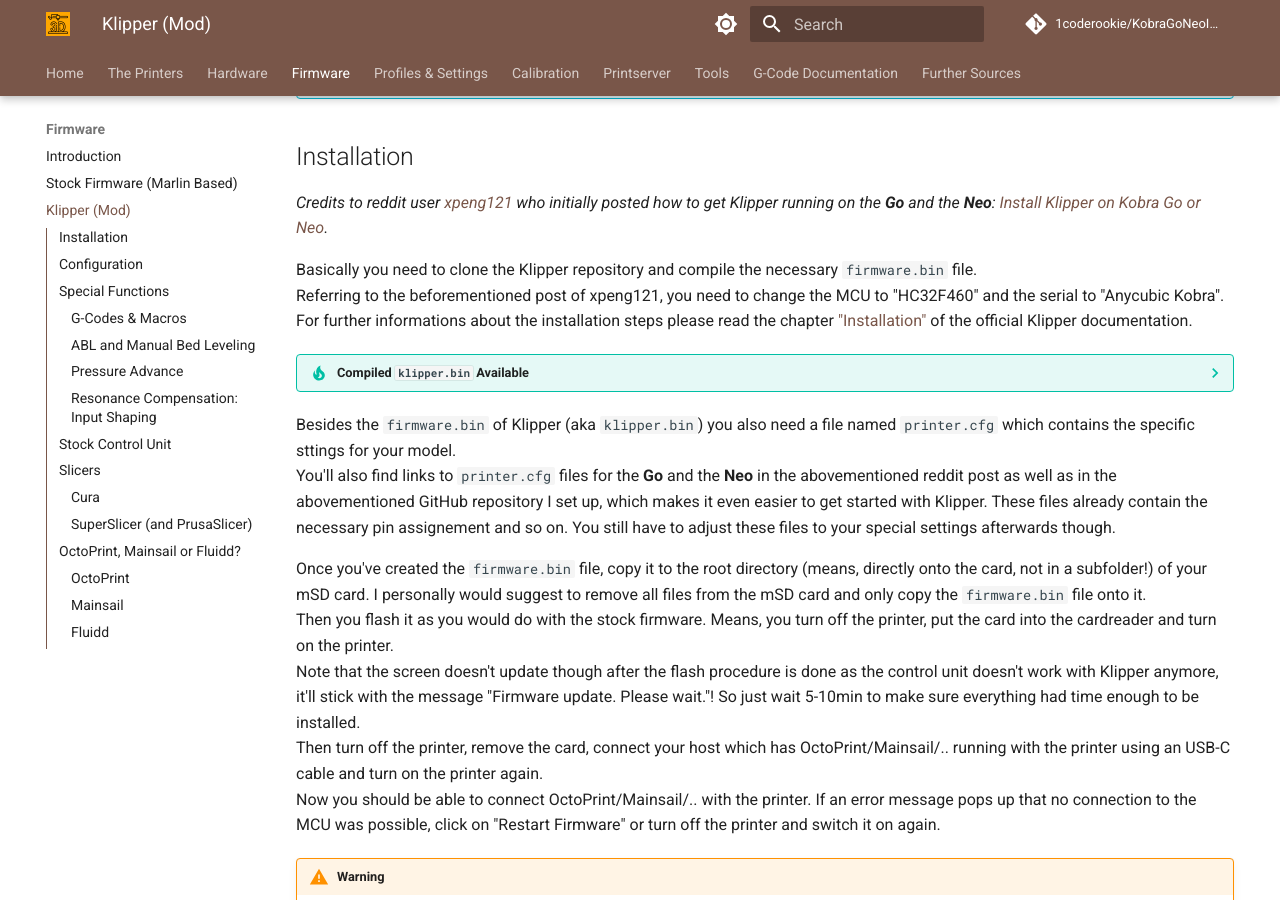
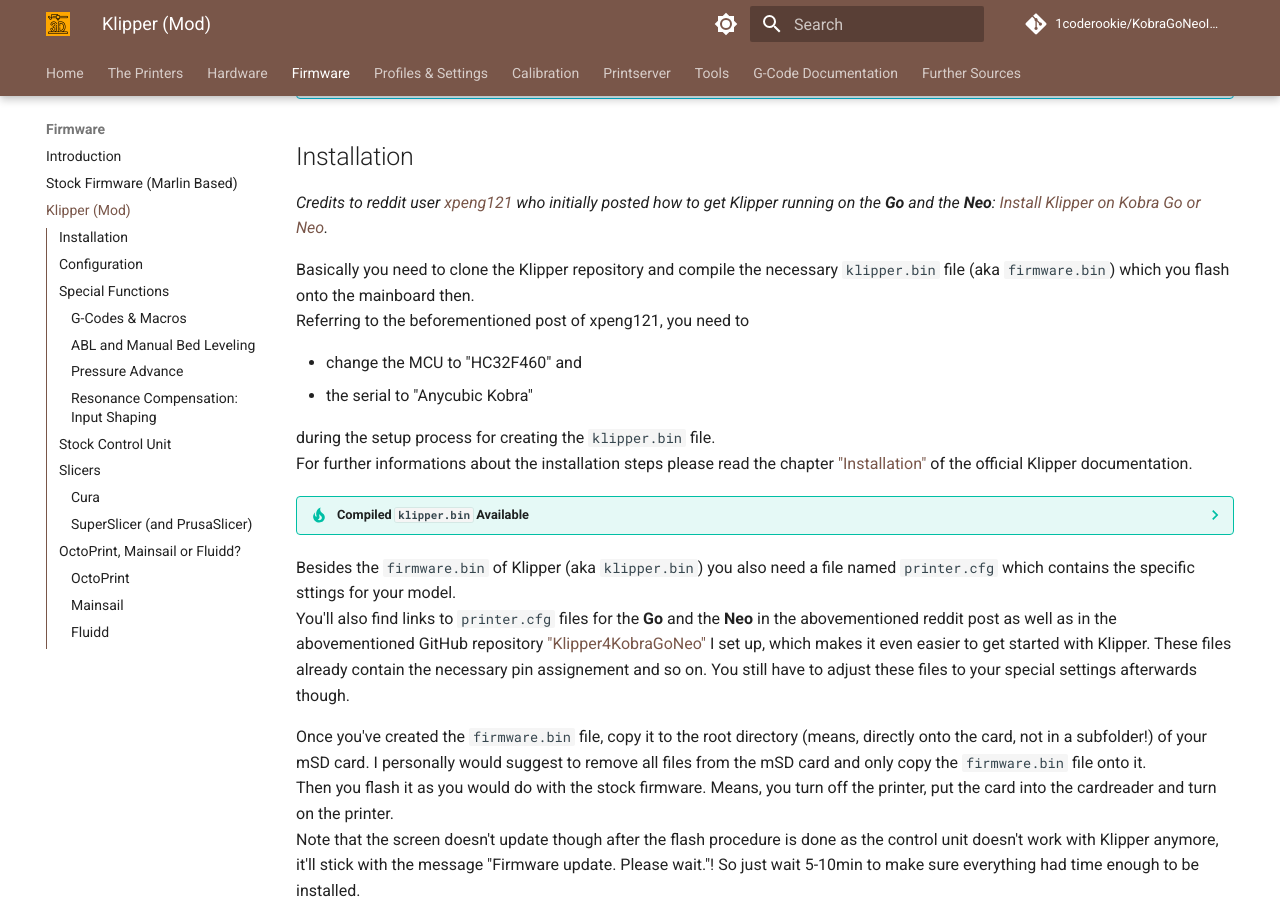
Before and after one commit to 1coderookie/KobraGoNeoInsights, an MkDocs documentation site: the page built from docs/firmware/fw_klipper.md, in a window 1280 px wide and 900 px high, scrolled down 453 px. Built offline with MkDocs 1.6.1 and Material for MkDocs 9.7.7, drawn with Linux system fonts in a browser that asks for light colours; comment, search, counter and statistics services are not loaded.

Commit message:
Update fw_klipper.md

```diff
--- a/docs/firmware/fw_klipper.md
+++ b/docs/firmware/fw_klipper.md
@@ -26,8 +26,14 @@
 ## Installation
 *Credits to reddit user [xpeng121](https://www.reddit.com/user/xpeng121/) who initially posted how to get Klipper running on the **Go** and the **Neo**: [Install Klipper on Kobra Go or Neo](https://www.reddit.com/r/anycubic/comments/10cwm16/install_klipper_on_kobra_go_or_neo/).*
 
-Basically you need to clone the Klipper repository and compile the necessary `firmware.bin` file.
-Referring to the beforementioned post of xpeng121, you need to change the MCU to "HC32F460" and the serial to "Anycubic Kobra". For further informations about the installation steps please read the chapter ["Installation"](https://www.klipper3d.org/Installation.html) of the official Klipper documentation.
+Basically you need to clone the Klipper repository and compile the necessary `klipper.bin` file (aka `firmware.bin`) which you flash onto the mainboard then.
+Referring to the beforementioned post of xpeng121, you need to
+
+- change the MCU to "HC32F460" and
+- the serial to "Anycubic Kobra"
+
+during the setup process for creating the `klipper.bin` file.
+For further informations about the installation steps please read the chapter ["Installation"](https://www.klipper3d.org/Installation.html) of the official Klipper documentation.
 
 ??? tip "Compiled `klipper.bin` Available"
 
@@ -36,7 +42,7 @@
     **USE AT YOUR OWN RISK!**
 
 Besides the `firmware.bin` of Klipper (aka `klipper.bin`) you also need a file named `printer.cfg` which contains the specific sttings for your model.
-You'll also find links to `printer.cfg` files for the **Go** and the **Neo** in the abovementioned reddit post as well as in the abovementioned GitHub repository I set up, which makes it even easier to get started with Klipper. These files already contain the necessary pin assignement and so on. You still have to adjust these files to your special settings afterwards though.
+You'll also find links to `printer.cfg` files for the **Go** and the **Neo** in the abovementioned reddit post as well as in the abovementioned GitHub repository ["Klipper4KobraGoNeo"](https://github.com/1coderookie/Klipper4KobraGoNeo) I set up, which makes it even easier to get started with Klipper. These files already contain the necessary pin assignement and so on. You still have to adjust these files to your special settings afterwards though.
 
 Once you've created the `firmware.bin` file, copy it to the root directory (means, directly onto the card, not in a subfolder!) of your mSD card. I personally would suggest to remove all files from the mSD card and only copy the `firmware.bin` file onto it.
 Then you flash it as you would do with the stock firmware. Means, you turn off the printer, put the card into the cardreader and turn on the printer.
```
